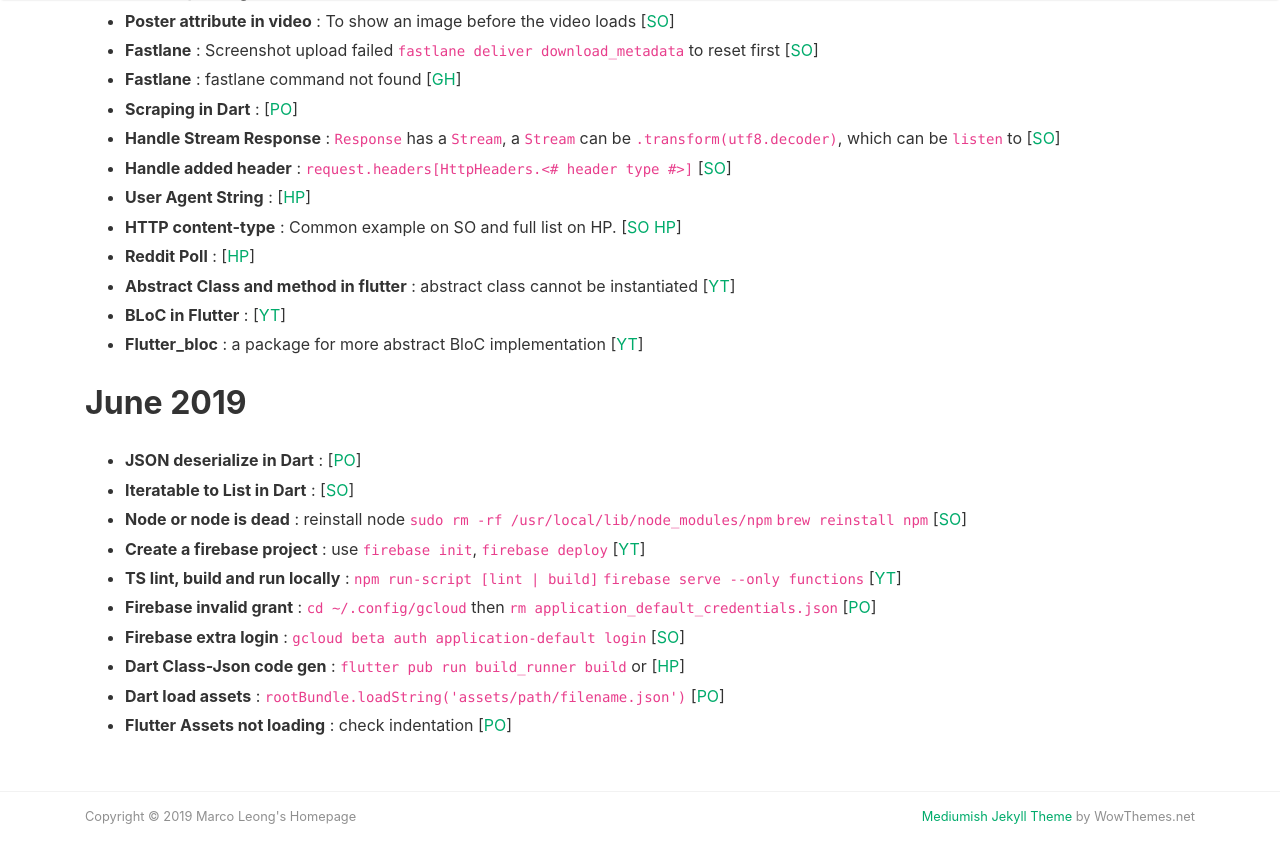
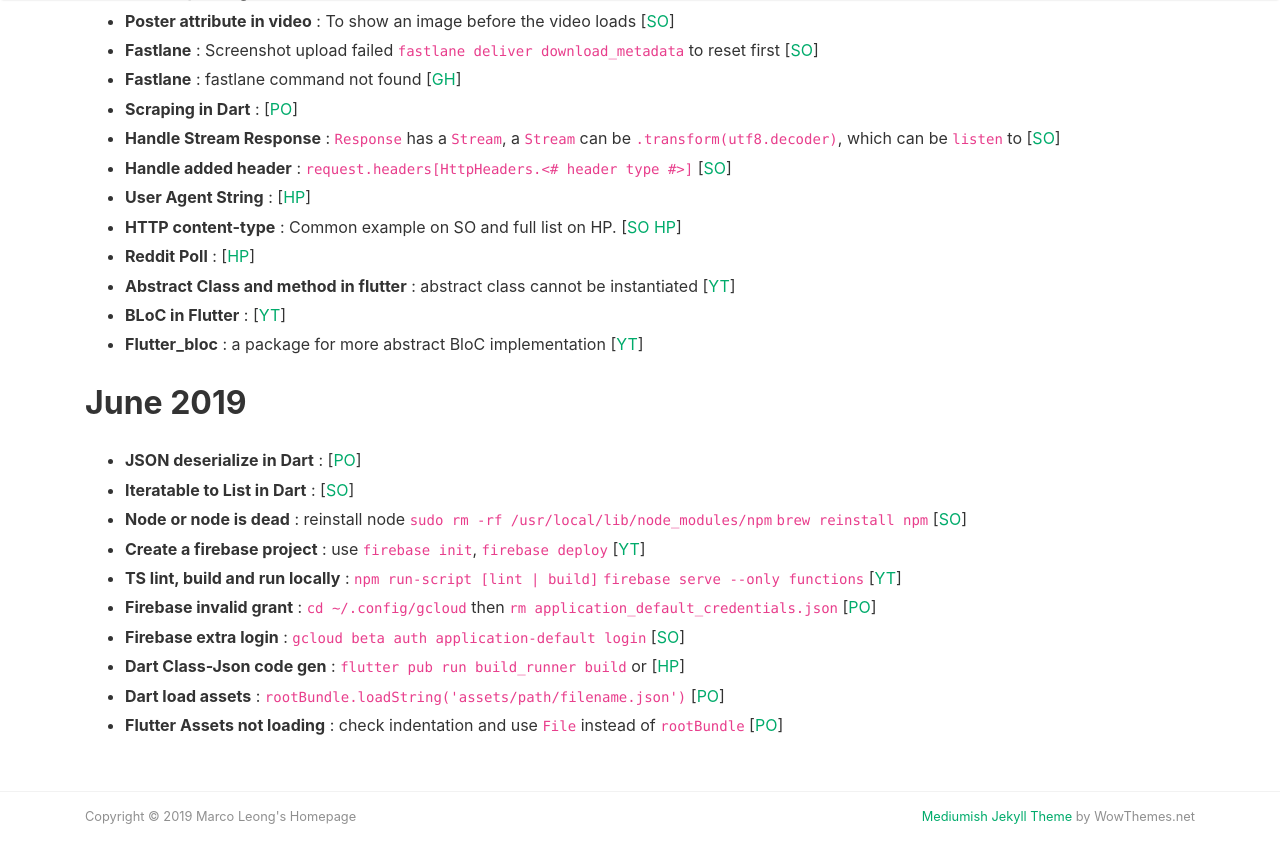
Before and after one commit to MarcoLeongDev/MarcoLeongDev.github.io, a Jekyll site: the page built from journey.md, in a window 1280 px wide and 900 px high, scrolled down 1831 px. Shown: the top 863 px of the window. Built offline with Jekyll 4.4.1, drawn with Linux system fonts in a browser that asks for light colours; nearby versions of some CDN libraries; our own code applies the rules of GitHub Pages for plain Markdown files.

Commit message:
Update journey.md

```diff
--- a/journey.md
+++ b/journey.md
@@ -59,7 +59,7 @@
 - **Firebase extra login** : `gcloud beta auth application-default login` [[SO](https://stackoverflow.com/questions/42043611/could-not-load-the-default-credentials-node-js-google-compute-engine-tutorial)]
 - **Dart Class-Json code gen** : `flutter pub run build_runner build` or [[HP](https://flutter.dev/docs/development/data-and-backend/json)]
 - **Dart load assets** : `rootBundle.loadString('assets/path/filename.json')` [[PO](https://cogitas.net/parse-json-dart-flutter/)]
-- **Flutter Assets not loading** : check indentation [[PO](https://github.com/flutter/flutter/issues/11199)]
+- **Flutter Assets not loading** : check indentation and use `File` instead of `rootBundle` [[PO](https://github.com/flutter/flutter/issues/11199)]
 
 
 
```
